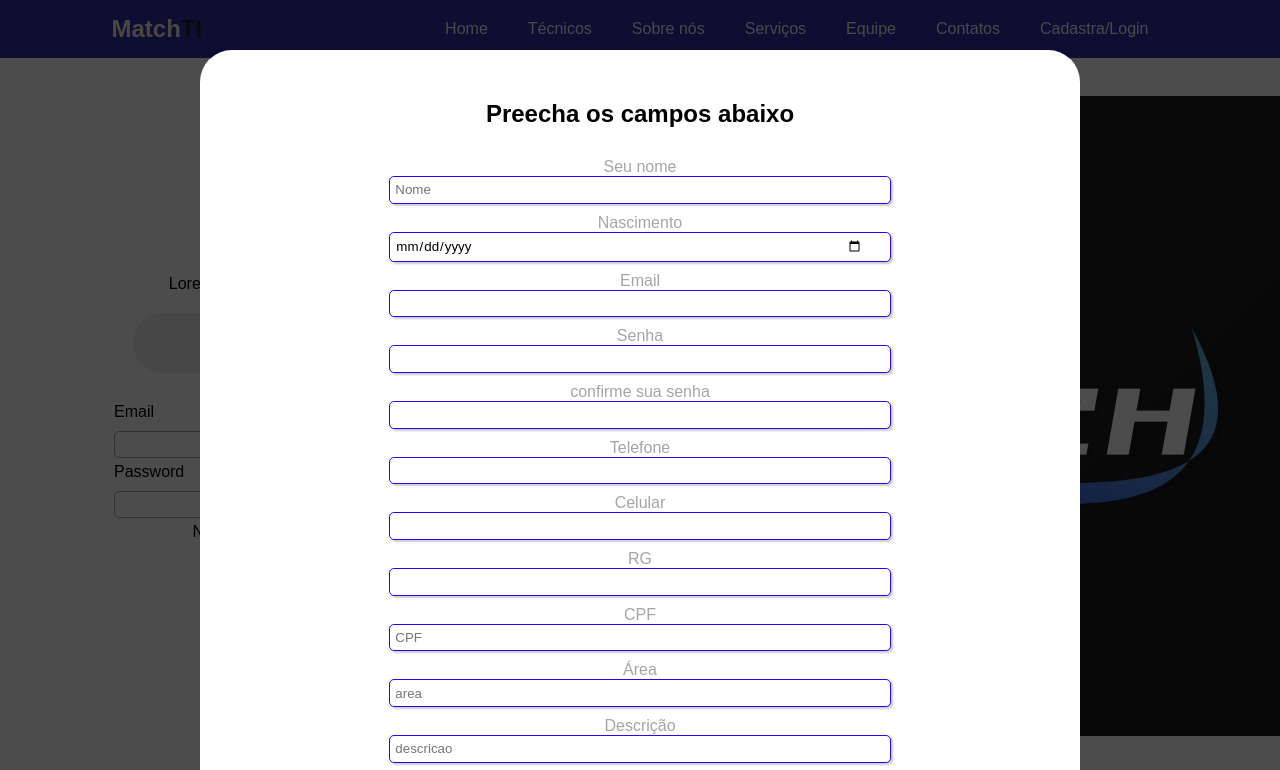
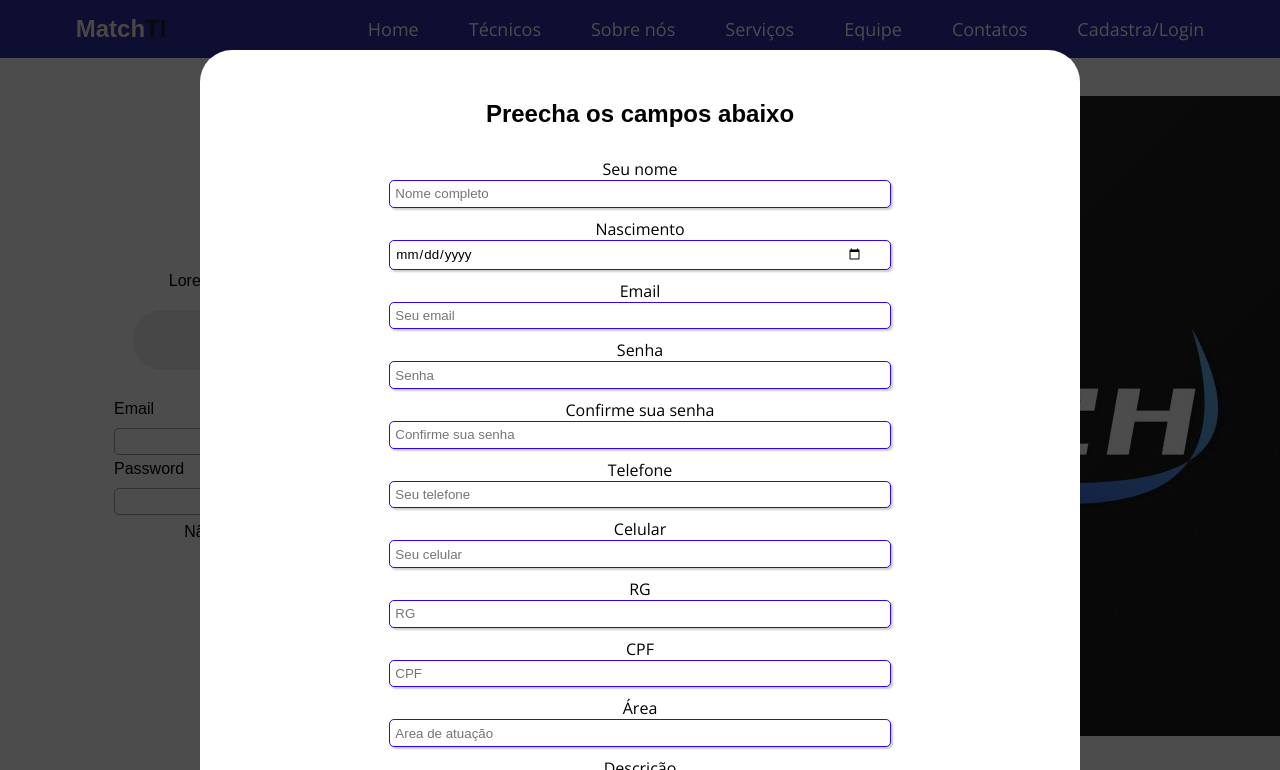
Before and after one commit to Dayane-Meira/web-matchti, a website: page front-end/src/views/login.html in a window 1280 px wide. Both pictures are taken after a click on the link "Crie sua conta". Shown: the top 770 px of the page. Drawn offline with nearby package versions, Linux system fonts and the light colour scheme; grey boxes are pictures that could not be loaded.

Commit message:
Alterando Front End

```diff
--- a/front-end/public/styles/login-style.css
+++ b/front-end/public/styles/login-style.css
@@ -1,3 +1,4 @@
+@import url('https://fonts.googleapis.com/css2?family=Open+Sans:wght@300&display=swap');
 @import url("https://fonts.googleapis.com/css?family=Poppins:400,500,600,700&display=swap");
 
 /*===== GOOGLE FONTS =====*/
@@ -31,8 +32,17 @@ nav span {
 
 .menu li,
 a {
-  padding: 00 10px;
-  color: whitesmoke;
+  display: block;
+  color: #fff;
+  font-size: 18px;
+  font-weight: 500;
+  margin-left: 25px;
+  transition: color 0.3s ease;
+  font-family: 'Open Sans', sans-serif;
+}
+
+.menu li :hover{
+  color: crimson;
 }
 
 .container-content {
@@ -154,7 +164,8 @@ form {
 .modal label {
   display: block;
   margin-bottom: 0, 1em;
-  color: #a5a5a5;
+  color: black;
+  font-family: 'Open Sans', sans-serif;
 }
 
 .btn-open-modal {
@@ -209,3 +220,9 @@ fieldset {
     transform: translate3d(00, 00, 00);
   }
 }
+
+.create {
+  display: flex;
+  justify-content: center;
+  align-items: center;
+}
--- a/front-end/public/styles/style.css
+++ b/front-end/public/styles/style.css
@@ -1,6 +1,8 @@
-/*  importação do Google Fonts */
-@import url("https://fonts.googleapis.com/css2?family=Poppins:wght@400;500;600;700&family=Ubuntu:wght@400;500;700&display=swap");
+@import url('https://fonts.googleapis.com/css2?family=Open+Sans:wght@300&display=swap');
+@import url("https://fonts.googleapis.com/css?family=Poppins:400,500,600,700&display=swap");
 
+/*===== GOOGLE FONTS =====*/
+@import url("https://fonts.googleapis.com/css2?family=Nunito:wght@400;600;700&display=swap");
 * {
   margin: 0;
   padding: 0;
@@ -104,6 +106,7 @@ section .title::after {
   color: #fff;
   font-size: 35px;
   font-weight: 600;
+
 }
 .navbar .logo a span {
   color: black;
@@ -123,6 +126,7 @@ section .title::after {
   font-weight: 500;
   margin-left: 25px;
   transition: color 0.3s ease;
+  font-family: 'Open Sans', sans-serif;
 }
 .navbar .menu li a:hover {
   color: crimson;
--- a/front-end/public/styles/template.css
+++ b/front-end/public/styles/template.css
@@ -1,4 +1,8 @@
+@import url('https://fonts.googleapis.com/css2?family=Open+Sans:wght@300&display=swap');
+@import url("https://fonts.googleapis.com/css?family=Poppins:400,500,600,700&display=swap");
 
+/*===== GOOGLE FONTS =====*/
+@import url("https://fonts.googleapis.com/css2?family=Nunito:wght@400;600;700&display=swap");
 * {
   list-style: none;
   text-decoration: none;
@@ -29,6 +33,11 @@ body {
 a {
   margin: 00 10px;
   color: #fff;
+  font-family: "Ubuntu", sans-serif;
+}
+
+.menu li a:hover{
+  color: crimson;
 }
 
 /*===========================CARDS=============================*/
--- a/front-end/src/views/login.html
+++ b/front-end/src/views/login.html
@@ -45,7 +45,10 @@
                         <br>
                         <input class="input-login" type="password" name="senha">
                         <br>
-                        <p>Não é registrado?<a href="" class="btn-open-modal"> Crie sua conta</a></p>
+                        <div class="create">
+                         <p>Não é registrado?</p>
+                        <a href="" class="btn-open-modal"> Crie sua conta</a>
+                        </div>
                         <button type="submit" class="btn-login">Entrar</button>
                     </form>
             </section>
@@ -61,43 +64,43 @@
                     <form action="http://localhost:5000/profissional/adicionar" method="POST">
                         <label for="">Seu nome</label>
 
-                        <input type="text" placeholder="Nome" name="nome">
+                        <input type="text" placeholder="Nome completo" name="nome">
 
                         <label for="">Nascimento</label>
 
-                        <input type="date" name="nascimento">
+                        <input type="date" placeholder="Data de nascimento" name="nascimento">
 
                         <label for="">Email</label>
 
-                        <input type="email" name="email">
+                        <input type="email" placeholder="Seu email" name="email">
 
                         <label for="">Senha</label>
 
-                        <input type="password" name="senha">
+                        <input type="password" placeholder="Senha" name="senha">
 
-                        <label for="">confirme sua senha</label>
+                        <label for="">Confirme sua senha</label>
 
-                        <input type="password" name="senhaConfirma">
+                        <input type="password" placeholder="Confirme sua senha"  name="senhaConfirma">
 
                         <label for="">Telefone</label>
 
-                        <input type="text" name="telefone">
+                        <input type="text" placeholder="Seu telefone" name="telefone">
 
                         <label for="">Celular</label>
 
-                        <input type="text" name="celular">
+                        <input type="text"placeholder="Seu celular" name="celular">
 
                         <label for="">RG</label>
 
-                        <input type="text" name="rg">
+                        <input type="text" placeholder="RG"  name="rg">
 
-                        <label for="">CPF</label>
+                        <label class="format_cpf" for="">CPF</label>
 
                         <input type="text" placeholder="CPF" name="cpf">
 
                         <label for="">Área</label>
 
-                        <input type="text" placeholder="area" name="area">
+                        <input type="text" placeholder="Area de atuação" name="area">
 
                         <label for="">Descrição</label>
 
```
Also changed, not shown: front-end/public/scripts/format.js (added, +17 -0 lines), front-end/src/views/usuario.html (+0 -25 lines), front-end/public/scripts/modal.js (line endings or trailing spaces), 1 other file.
